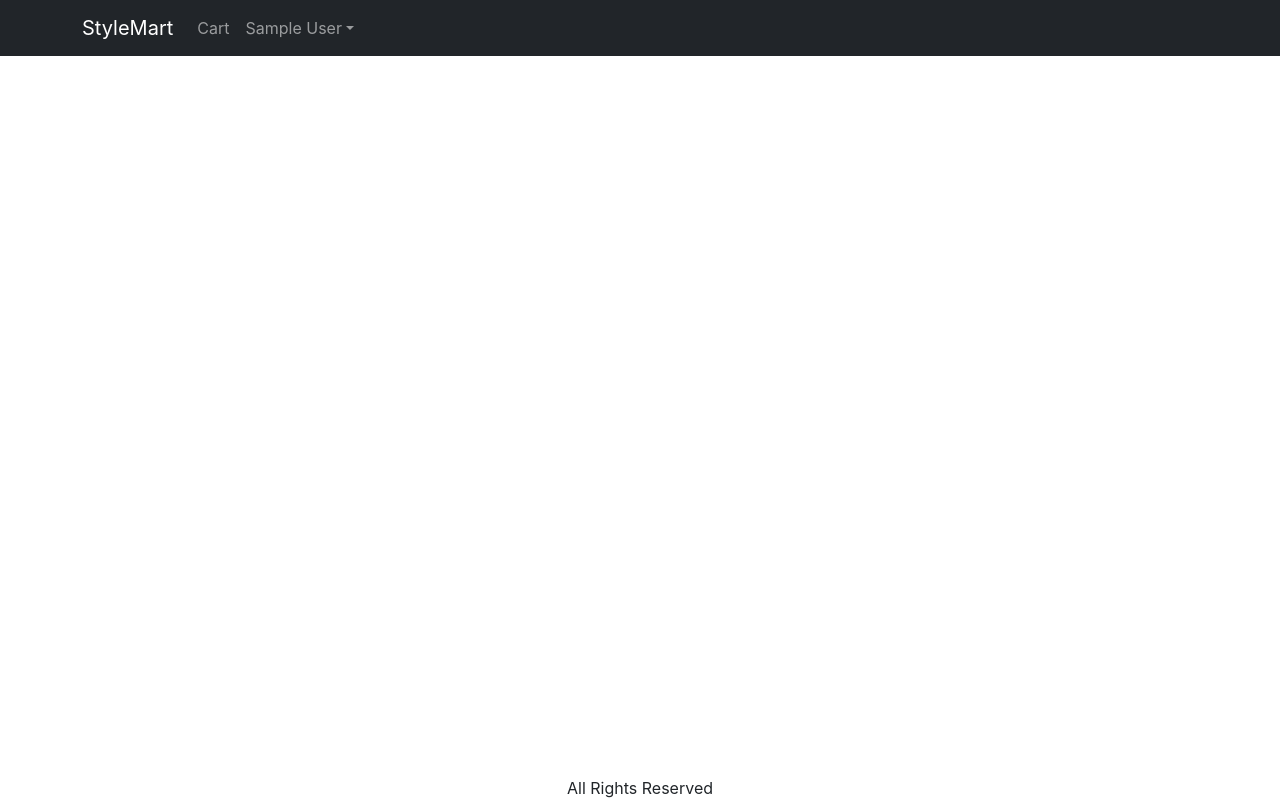
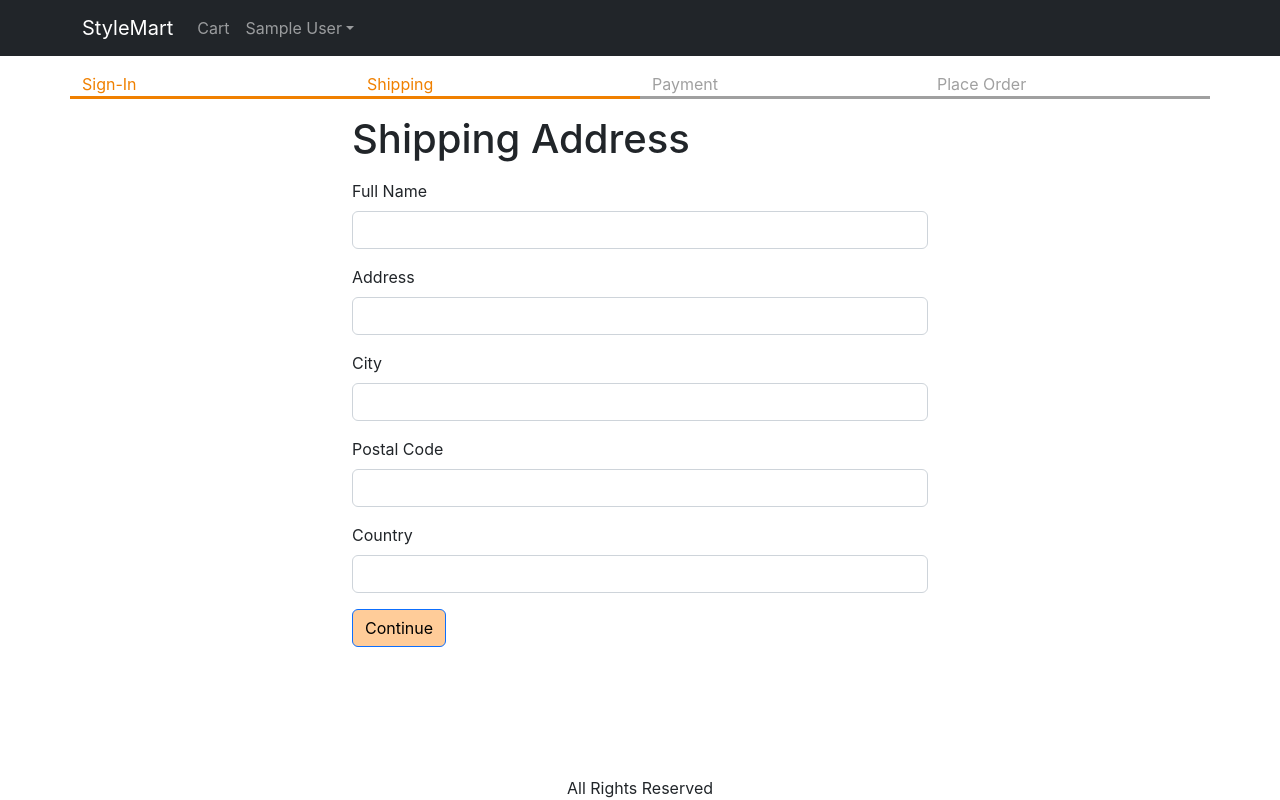
Before and after one commit to Diablo-S/style-mart, a React (Create React App) app in the folder Stylemart/frontend/: page /shipping in a window 1280 px wide. Built offline with nearby package versions, Linux system fonts and the light colour scheme; sample sign-in values are in the browser's storage.

Commit message:
18th commit

```diff
--- a/Stylemart/frontend/src/App.js
+++ b/Stylemart/frontend/src/App.js
@@ -14,6 +14,7 @@
 import { useContext } from "react";
 import CartScreen from "./screens/CartScreen";
 import SigninScreen from "./screens/SigninScreen";
+import ShippingAddressScreen from "./screens/ShippingAddressScreen";
 
 function App() {
   const { state, dispatch: ctxDispatch } = useContext(Store);
@@ -22,12 +23,13 @@
   const signoutHandler = () => {
     ctxDispatch({ type: 'USER_SIGNOUT' });
     localStorage.removeItem('userInfo');
+    localStorage.removeItem('shippingAddress');
   }
 
   return (
     <BrowserRouter>
       <div className="d-flex flex-column site-container">
-        <ToastContainer position="bottom-center" limit={1}/>
+        <ToastContainer position="bottom-center" limit={1} />
         <header>
           <Navbar bg="dark" variant="dark">
             <Container>
@@ -75,6 +77,7 @@
               <Route path="/product/:slug" element={<ProductScreen />} />
               <Route path="/cart" element={<CartScreen />} />
               <Route path="/signin" element={<SigninScreen />} />
+              <Route path="/shipping" element={<ShippingAddressScreen />} />
               <Route path="/" element={<HomeScreen />} />
             </Routes>
           </Container>
--- /dev/null
+++ b/Stylemart/frontend/src/Components/CheckoutSteps.js
@@ -0,0 +1,14 @@
+import React from 'react'
+import Row from 'react-bootstrap/Row';
+import Col from 'react-bootstrap/Col';
+
+export default function CheckoutSteps(props) {
+  return (
+    <Row className="checkout-steps">
+        <Col className={props.step1 ? 'active' : ''} >Sign-In</Col>
+        <Col className={props.step2 ? 'active' : ''} >Shipping</Col>
+        <Col className={props.step3 ? 'active' : ''} >Payment</Col>
+        <Col className={props.step4 ? 'active' : ''} >Place Order</Col>
+    </Row>
+  );
+}
--- a/Stylemart/frontend/src/Store.js
+++ b/Stylemart/frontend/src/Store.js
@@ -7,6 +7,9 @@
         : null,
 
     cart: {
+        shippingAddress: localStorage.getItem('shippingAddress')
+            ? JSON.parse(localStorage.getItem('shippingAddress'))
+            : {},
         cartItems: localStorage.getItem('cartItems')
             ? JSON.parse(localStorage.getItem('cartItems'))
             : [],
@@ -41,6 +44,18 @@
             return {
                 ...state,
                 userInfo: null,
+                cart:{
+                    cartItems: [],
+                    shippingAddress: {},
+                }
+            };
+        case 'SAVE_SHIPPING_ADDRESS':
+            return {
+                ...state,
+                cart: {
+                    ...state.cart,
+                    shippingAddress: action.payload,
+                },
             };
 
         /*const newItem = action.payload;
--- a/Stylemart/frontend/src/index.css
+++ b/Stylemart/frontend/src/index.css
@@ -7,44 +7,44 @@
   -moz-osx-font-smoothing: grayscale;
 }
 
-.site-container{
+.site-container {
   min-height: 100vh;
 }
 
-main{
+main {
   flex: 1;
 }
 
-.btn-primary{
+.btn-primary {
   background-color: #ffcc99;
   color: #000000;
 }
 
-.products{
+.products {
   display: flex;
   flex-wrap: wrap;
   justify-content: center;
 }
 
-.rating span{
+.rating span {
   color: #ffcc99;
 }
 
-.product{
+.product {
   border: 1px #404040 solid;
   margin: 1rem;
 }
 
-.product img{
+.product img {
   width: 100%;
   max-width: 400px;
 }
 
-.product-info{
+.product-info {
   padding: 1rem;
 }
 
-.img-large{
+.img-large {
   max-width: 100%;
 }
 
@@ -55,3 +55,13 @@
 .small-container {
   max-width: 600px;
 }
+
+.checkout-steps>div {
+  border-bottom: 0.2rem solid #a0a0a0;
+  color: #a0a0a0;
+}
+
+.checkout-steps>div.active {
+  border-bottom: 0.2rem solid #f08000;
+  color: #f08000;
+}
--- /dev/null
+++ b/Stylemart/frontend/src/screens/ShippingAddressScreen.js
@@ -0,0 +1,105 @@
+import React, { useContext, useEffect, useState } from 'react';
+import { Helmet } from 'react-helmet-async';
+import Form from 'react-bootstrap/Form';
+import Button from 'react-bootstrap/Button';
+import { useNavigate } from 'react-router-dom';
+import { Store } from '../Store';
+import CheckoutSteps from '../Components/CheckoutSteps';
+
+export default function ShippingAddressScreen() {
+    const navigate = useNavigate();
+    const { state, dispatch: ctxDispatch } = useContext(Store);
+    const {
+        userInfo,
+        cart: { shippingAddress },
+    } = state;
+    const [fullName, setFullName] = useState(shippingAddress.fullName || '');
+    const [address, setAddress] = useState(shippingAddress.address || '');
+    const [city, setCity] = useState(shippingAddress.city || '');
+    const [postalCode, setPostalCode] = useState(shippingAddress.postalCode || '');
+    useEffect(()=>{
+        if(!userInfo) {
+            navigate('/signin?redirect=/shipping');
+        }
+    },[userInfo,navigate])
+    const [country, setCountry] = useState(shippingAddress.country || '');
+    const submitHandler = (e) => {
+        e.preventDefault();
+        ctxDispatch({
+            type: 'SAVE_SHIPPING_ADDRESS',
+            payload: {
+                fullName,
+                address,
+                city,
+                postalCode,
+                country,
+            },
+        });
+        localStorage.setItem(
+            'shippingAddress',
+            JSON.stringify({
+                fullName,
+                address,
+                city,
+                postalCode,
+                country,
+            })
+        );
+        navigate('/payment');
+    };
+
+    return (
+        <div>
+            <Helmet>
+                <title>Shipping Address</title>
+            </Helmet>
+            <CheckoutSteps step1 step2></CheckoutSteps>
+            <div className='container small-container'>
+                <h1 className='my-3'>Shipping Address</h1>
+                <Form onSubmit={submitHandler}>
+                    <Form.Group className='mb-3' controlId='fullName'>
+                        <Form.Label>Full Name</Form.Label>
+                        <Form.Control
+                            value={fullName}
+                            onChange={(e) => setFullName(e.target.value)}
+                            required
+                        />
+                    </Form.Group>
+                    <Form.Group className='mb-3' controlId='address'>
+                        <Form.Label>Address</Form.Label>
+                        <Form.Control
+                            value={address}
+                            onChange={(e) => setAddress(e.target.value)}
+                            required />
+                    </Form.Group>
+                    <Form.Group className='mb-3' controlId='city'>
+                        <Form.Label>City</Form.Label>
+                        <Form.Control
+                            value={city}
+                            onChange={(e) => setCity(e.target.value)}
+                            required />
+                    </Form.Group>
+                    <Form.Group className='mb-3' controlId='postalCode'>
+                        <Form.Label>Postal Code</Form.Label>
+                        <Form.Control
+                            value={postalCode}
+                            onChange={(e) => setPostalCode(e.target.value)}
+                            required />
+                    </Form.Group>
+                    <Form.Group className='mb-3' controlId='country'>
+                        <Form.Label>Country</Form.Label>
+                        <Form.Control
+                            value={country}
+                            onChange={(e) => setCountry(e.target.value)}
+                            required />
+                    </Form.Group>
+                    <div className='mb-3'>
+                        <Button variant="primary" type="submit">
+                            Continue
+                        </Button>
+                    </div>
+                </Form>
+            </div>
+        </div>
+    );
+}
```
